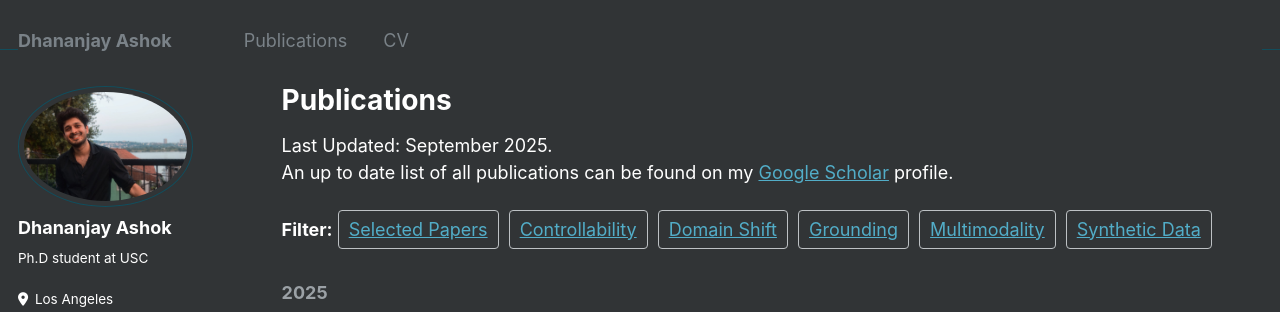
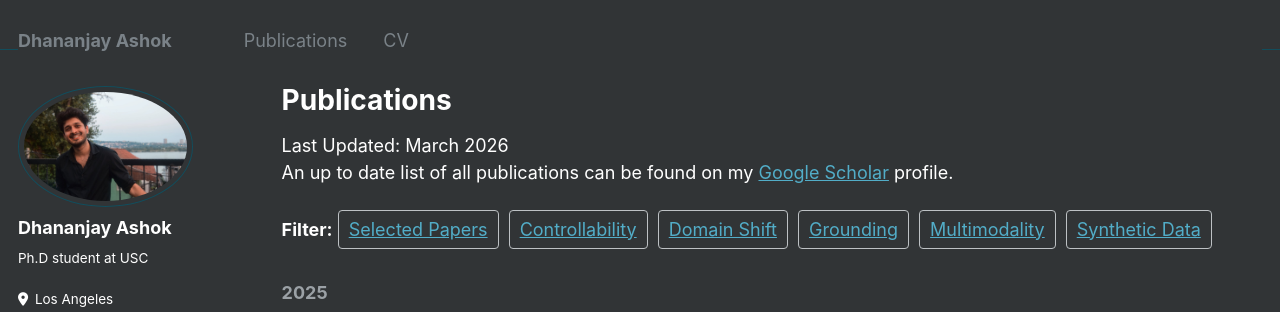
Before and after one commit to DhananjayAshok/DhananjayAshok.github.io, a Jekyll site: the page built from _pages/publications.html, in a window 1280 px wide and 900 px high. Shown: the top 312 px of the window. Built offline with Jekyll 4.4.1, drawn with Linux system fonts in a browser that asks for light colours; some web fonts are replaced.

Commit message:
Update publications.html

```diff
--- a/_pages/publications.html
+++ b/_pages/publications.html
@@ -7,7 +7,7 @@ author_profile: true
 
 {% include base_path %}
 
-<p>Last Updated: September 2025. <br> An up to date list of all publications can be found on my <a href="https://scholar.google.com/citations?user=dxKCrsYAAAAJ&hl">Google Scholar</a> profile.</p>
+<p>Last Updated: March 2026 <br> An up to date list of all publications can be found on my <a href="https://scholar.google.com/citations?user=dxKCrsYAAAAJ&hl">Google Scholar</a> profile.</p>
 {% if site.category_archive.path %}
 <b>Filter:</b> {% include all-categories.html %}
 {% endif %}
```
